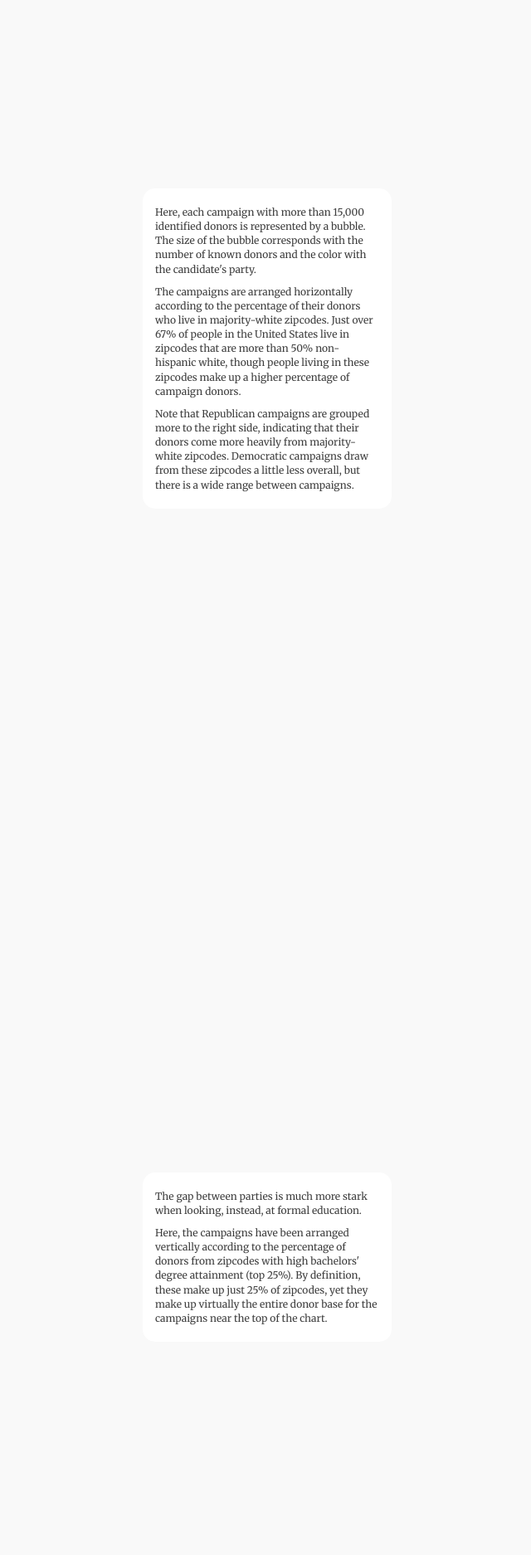
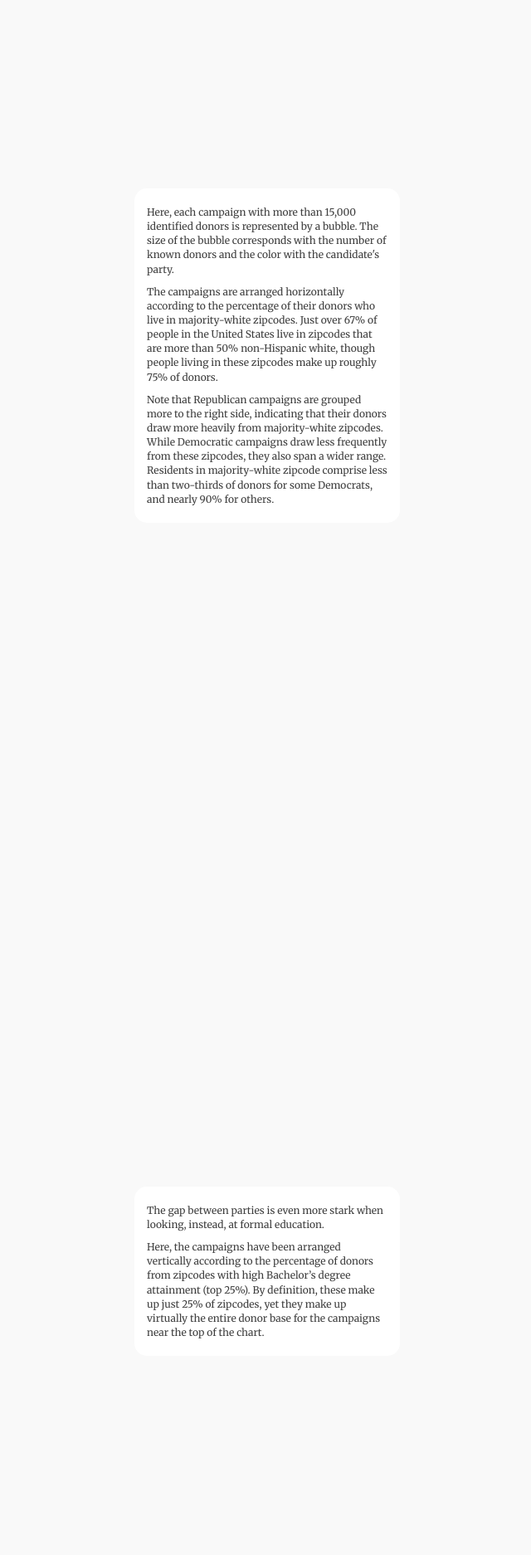
Before and after one commit to sdl60660/2020_campaign_donors, a Flask app: template templates/index.html in a window 1280 px wide. Shown: the part 1523-3397 px from the top of the page at 83% size, without its empty margins (318-958 px from the left). Run offline with Flask 2, Linux system fonts and the light colour scheme; the template is opened without the code that fills it, so the values that code supplies are empty; some libraries are stand-ins or nearby versions.

Commit message:
Fay annotation edits

```diff
--- a/static/css/style.css
+++ b/static/css/style.css
@@ -102,7 +102,7 @@ strong {
 
     position: relative;
 
-    min-width: 280px;
+    min-width: 320px;
 	min-height: 150px;
 	border-radius: 15px;
     opacity: 0.94;
--- a/templates/index.html
+++ b/templates/index.html
@@ -62,19 +62,19 @@
         <section class="step">
             <div class="body">
                 <p>
-                    Here, each campaign with more than 15,000 identified donors is represented by a bubble. The size of the
-                    bubble corresponds with the number of known donors and the color with the candidate's party.
+                    Here, each campaign with more than 15,000 identified donors is represented by a bubble. The size of
+                    the bubble corresponds with the number of known donors and the color with the candidate's party.
                 </p>
                 <p>
                     The campaigns are arranged horizontally according to the percentage of their donors who live in
                     majority-white zipcodes. Just over 67% of people in the United States live in zipcodes that are more
-                    than 50% non-hispanic white, though people living in these zipcodes make up a higher percentage of
-                    campaign donors.
+                    than 50% non-Hispanic white, though people living in these zipcodes make up roughly 75% of donors.
                 </p>
                 <p>
-                    Note that Republican campaigns are grouped more to the right side, indicating that their donors come
-                    more heavily from majority-white zipcodes. Democratic campaigns draw from these zipcodes a little less
-                    overall, but there is a wide range between campaigns.
+                    Note that Republican campaigns are grouped more to the right side, indicating that their donors draw
+                    more heavily from majority-white zipcodes. While Democratic campaigns draw less frequently from these
+                    zipcodes, they also span a wider range. Residents in majority-white zipcode comprise less than
+                    two-thirds of donors for some Democrats, and nearly 90% for others.
                 </p>
             </div>
         </section>
@@ -82,11 +82,11 @@
         <section class="step">
             <div class="body">
                 <p>
-                    The gap between parties is much more stark when looking, instead, at formal education.
+                    The gap between parties is even more stark when looking, instead, at formal education.
                 </p>
                 <p>
                     Here, the campaigns have been arranged vertically according to the percentage of donors from zipcodes
-                    with high bachelors' degree attainment (top 25%). By definition, these make up just 25% of zipcodes,
+                    with high Bachelor’s degree attainment (top 25%). By definition, these make up just 25% of zipcodes,
                     yet they make up virtually the entire donor base for the campaigns near the top of the chart.
                 </p>
             </div>
@@ -95,7 +95,7 @@
         <section class="step">
             <div class="body">
                 <p>
-                    Looking at both race and formal education, at the same time, provides pretty clear separation between
+                    Looking at both race and formal education, at the same time, provides a clear delineation between
                     Democratic and Republican candidates.
                 </p>
             </div>
@@ -104,12 +104,8 @@
         <section class="step">
             <div class="body">
                 <p>
-                    Donors to the Republican campaigns tend to come more frequently from majority-white zipcodes,
-                    and less frequently from zipcodes with high bachelors degree attainment.
-                </p>
-                <br>
-                <p>
-                    Note also that Republican campaigns are generally clustered more closely than the Democratic ones.
+                    Donors to the Republican campaigns tend to more frequently live in majority-white zipcodes, and less
+                    frequently live in zipcodes with high Bachelor’s degree attainment.
                 </p>
             </div>
         </section>
@@ -117,9 +113,12 @@
         <section class="step">
             <div class="body">
                 <p>
-                    For Democratic candidates, it is the opposite. Their donors are often from more racially diverse zipcodes,
-                    and zipcodes with high bachelors degree attainment. However, there is a significant spread among Democratic
-                    candidates.
+                    For Democratic candidates, it is the opposite. Their donors are often from more racially diverse
+                    zipcodes, and zipcodes with high bachelors degree attainment
+                </p>
+                <br>
+                <p>
+                    Note also that Democratic campaigns are generally clustered less closely than the Republican ones.
                 </p>
             </div>
         </section>
@@ -137,8 +136,9 @@
         <section class="step">
             <div class="body">
                 <p>
-                    The campaigns of freshman Reps. Ocasio-Cortez, Omar, Tlaib, and Pressley are also clustered together
-                    near the left end of the plot, along with 2020 progressive insurgents Cori Bush and Jamaal Bowman.
+                    The campaigns of freshman Representatives. Ocasio-Cortez, Omar, Tlaib, and Pressley are also
+                    clustered together near the left end of the plot, along with 2020 progressive insurgents Cori Bush
+                    and Jamaal Bowman.
                 </p>
             </div>
         </section>
@@ -147,14 +147,14 @@
             <div class="body">
                 <p>
                     A skeptical reader might wonder how much these patterns are simply due to geography. All else even,
-                    we would expect donors to Steve Bullock's senate campaign in Montana to look different than the donors
-                    to Alexandria Ocasio-Cortez's congressional campaign in the Bronx.
+                    we would expect donors to Steve Bullock's senate campaign in Montana to look different than the
+                    donors to Alexandria Ocasio-Cortez's congressional campaign in the Bronx.
                 </p>
                 <p>
                     To help account for this, the donors have now been filtered to include only those from outside of a
                     candidate's district or state (for presidential campaigns, nothing has changed). For a few candidates,
-                    such as Sens. Merkley, Cornyn, and Markey, this makes a big difference. By and large, though, the
-                    divides between and within parties look very similar even with in-district donors excluded.
+                    such as Senators Merkley, Cornyn, and Markey, this makes a big difference. By and large, though,
+                    the divides between and within parties look very similar, even with in-district donors excluded.
                 </p>
             </div>
         </section>
@@ -164,13 +164,16 @@
                 <p>
                     Here the y-axis has been switched to indicate the percentage of donors who come from high-income
                     zipcodes (top 25%). These zipcodes produce a very large percentage of campaign contributions overall
-                    (note that the y-axis is clipped at the bottom).
+                    (note that the y-axis is clipped at the bottom)
                 </p>
                 <br>
                 <p>
-                    While Democratic donors come a little more often on average from high-income zipcodes, the divide between
-                    parties is much more muddled when looking at income level instead of bachelors attainment. The divide
-                    between Democratic party candidates, however, gets much wider.
+                    While Democratic donors, on average, are more likely to live in high-income zipcodes, the divide
+                    between parties is much more muddled when looking at income level instead of Bachelor’s attainment,
+                    particularly among more major candidates. This supports evidence found in polling that party support
+                    is divided much more by formal education level than by income. Democratic party candidates, however,
+                    span a much wider range, suggesting a Democratic donor’s income level may have a strong impact on the
+                    kinds of candidates that they support within the party.
                 </p>
             </div>
         </section>
@@ -207,21 +210,19 @@
                 <h1><strong>Campaign Donors Can Tell Us A Lot About The Democratic and Republican Parties</strong></h1>
                 <br><br>
                 <p>
-                    Over $5 billion has gone to federal election candidates during the 2020 campaign cycle. The
-                    increasingly popular ActBlue and WinRed fundraising platforms allow us to understand better than ever
-                    not just where that money is going, but and who it is coming from.
+                    Over $5 billion has gone to federal election candidates during the 2020 campaign cycle. The increasingly
+                    popular ActBlue and WinRed fundraising platforms allow us to understand better than ever not just where
+                    that money is going, but also who it is coming from.
                 </p>
                 <br>
                 <p>
-                    While FEC records don't provide demographic information about individual donors, they do provide a zipcode.
-                    As zipcodes in the US are often quite segregated, we can attempt to better understand the donors
-                    powering various campaigns by looking at the demographics of their zipcode. While gender does not vary
-                    significantly by geography, race/ethnicity, education level, and income level often do and these features
-                    expose key divides, not just between, but within parties.
-                </p>
-                <br>
-                <p>
-
+                    While FEC records don't provide demographic information about individual donors, they do provide a
+                    zipcode. Because zipcodes in the United States generally remain
+                    <a href="https://talkpoverty.org/2015/12/17/american-dream-zip-codes-affordable-housing/">segregated</a>,
+                    we can attempt to better understand the donors backing various campaigns by looking at the
+                    demographics of their zipcode. While gender does not vary significantly by geography, race/ethnicity,
+                    education level, and income level often do and these features expose key divides, not just between,
+                    but within parties.
                 </p>
             </div>
             <div class="col-md-1"></div>
```
